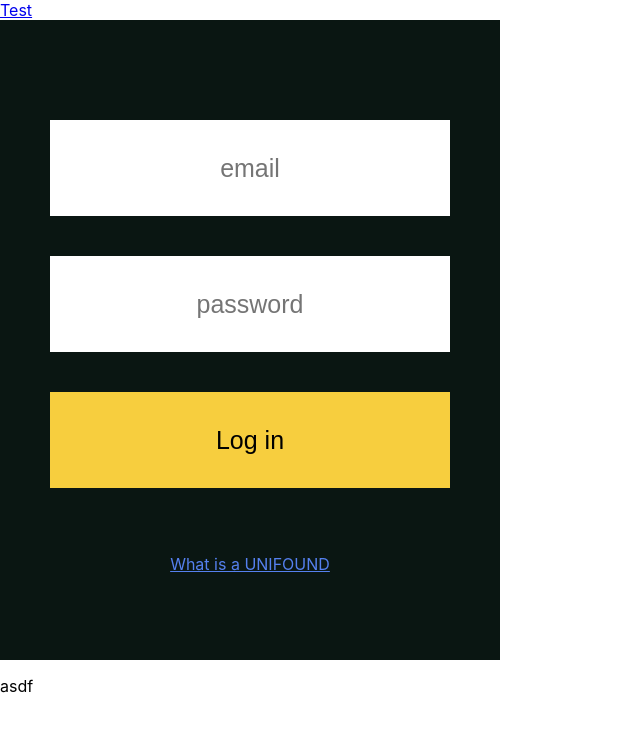
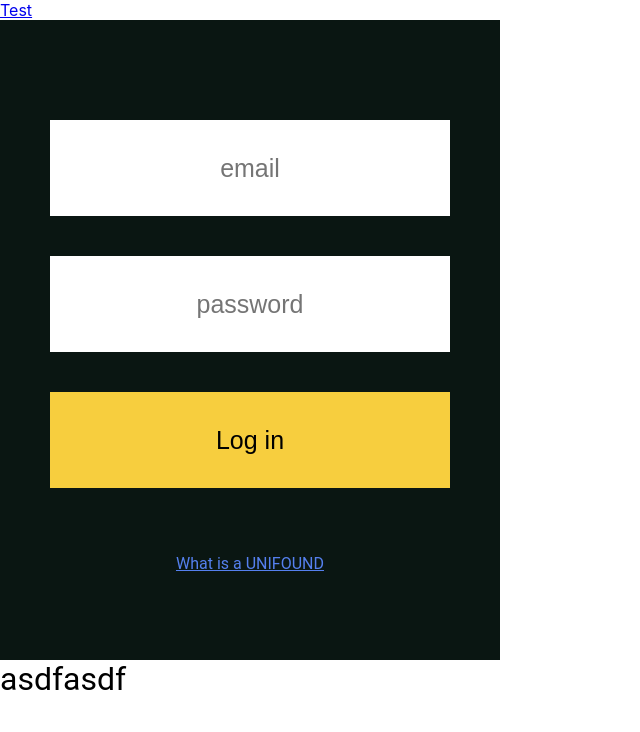
Before and after one commit to devteamepic/frontend, a React (Create React App) app: page /test in a window 1280 px wide. Shown: the top 732 px of the page, without its empty margins (0-640 px from the left). Built offline with nearby package versions, Linux system fonts and the light colour scheme.

Commit message:
font size and font family

```diff
--- a/src/components/core/atoms/Text/Text.js
+++ b/src/components/core/atoms/Text/Text.js
@@ -1,7 +1,7 @@
 import React, { useState } from 'react'
 import TextStyled from '../../../styled/atoms/textStyled'
 
-const Text = ({ size, text, ...props }) => {
+const Text = ({ size, children, ...props }) => {
     const [sizes] = useState({
         large: '32px',
         medium: '24px',
@@ -14,7 +14,7 @@ const Text = ({ size, text, ...props }) => {
         <TextStyled
           size = { sizes[size] }
         >
-          asdf
+          { children }
         </TextStyled>
     )
 }
--- a/src/components/core/molecules/LoginForm/LoginForm.js
+++ b/src/components/core/molecules/LoginForm/LoginForm.js
@@ -4,6 +4,7 @@ import { connect } from 'react-redux'
 import Input from '../../atoms/Input/Input'
 import { Link } from 'react-router-dom'
 import LoginFormStyled from '../../../styled/molecules/loginFormStyled'
+import Text from '../../atoms/Text/Text'
 
 const LoginForm = ({ dispatch, colorScheme, ...props }) => {
     return (
@@ -24,7 +25,13 @@ const LoginForm = ({ dispatch, colorScheme, ...props }) => {
             text = 'Log in'
           />
         </form>
-        <Link style={{ color: colorScheme.blue }} to='/about'>What is a UNIFOUND</Link>
+        <Link style={{ color: colorScheme.blue }} to='/about'>
+          <Text
+            size = { 'small' }
+          >
+            What is a UNIFOUND
+          </Text>
+        </Link>
       </LoginFormStyled>
     )
 }
--- a/src/components/core/test.js
+++ b/src/components/core/test.js
@@ -13,8 +13,10 @@ const Test = (props) => {
             colorScheme = { colorScheme }
           />
           <Text
-            size = { 'small' }
-          />
+            size = { 'large' }
+          >
+            asdfasdf
+          </Text>
         </div>
     )
 }
--- a/src/components/styled/atoms/textStyled.js
+++ b/src/components/styled/atoms/textStyled.js
@@ -2,7 +2,9 @@ import React from 'react'
 import styled from 'styled-components'
 
 const TextStyled = styled.p`
-font-size: ${props => props.size}
+font-size: ${props => props.size};
+margin: 0;
+font-family: Roboto;
 `
 
 export default TextStyled
```
